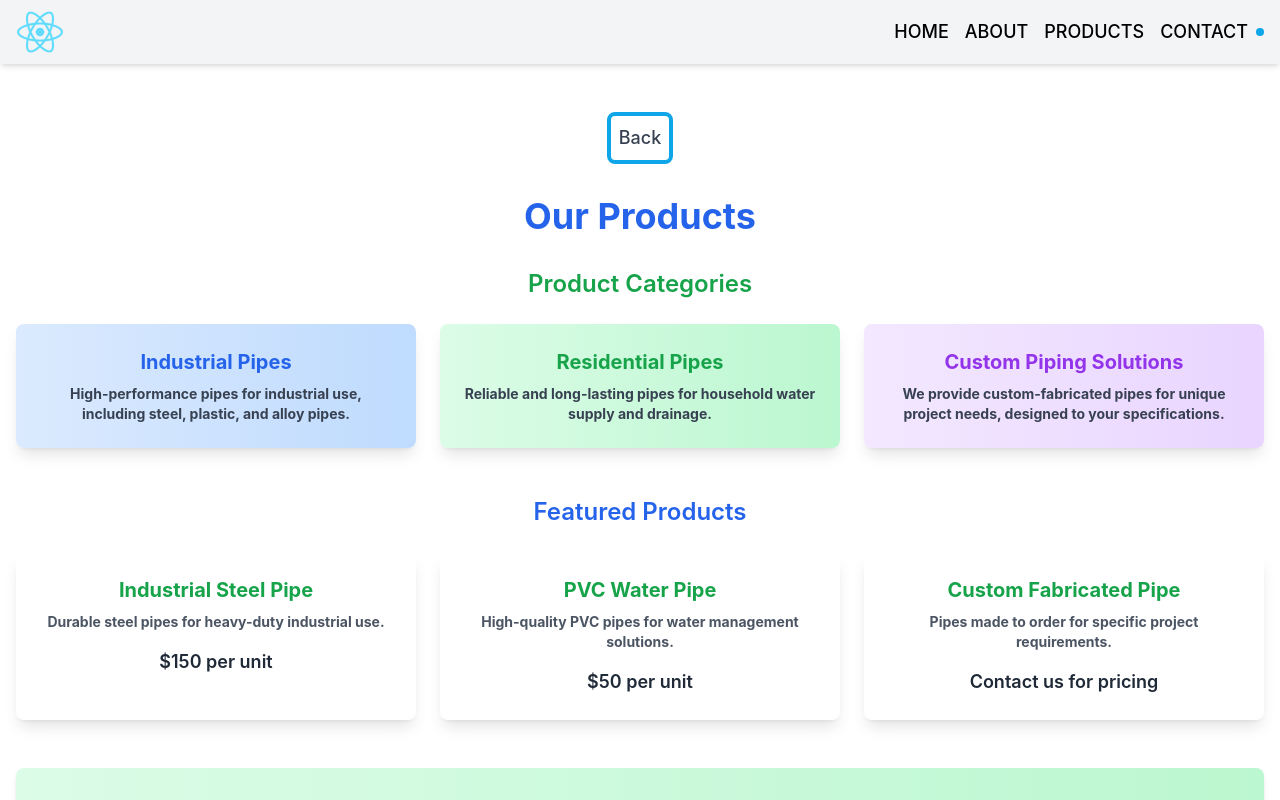
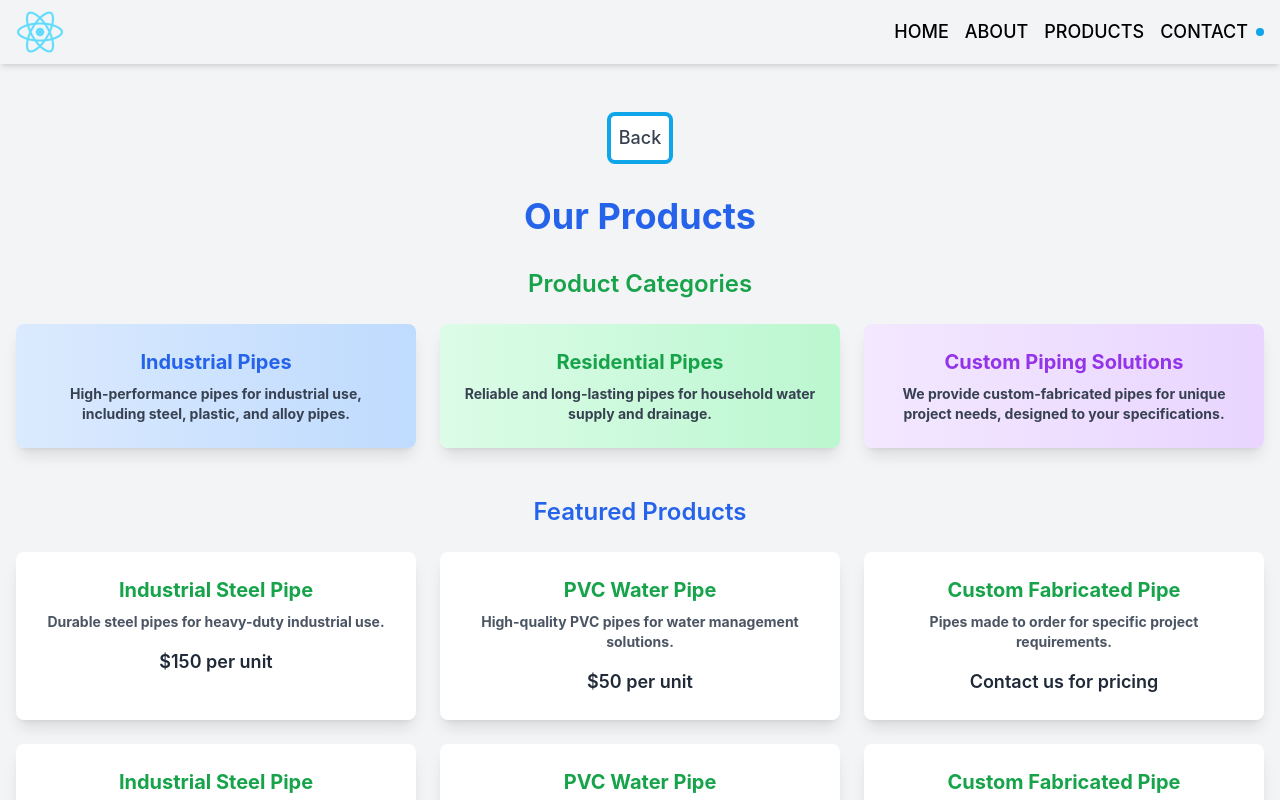
Before and after one commit to chakreshram11/company, a React (Create React App) app: page /product in a window 1280 px wide. Shown: the top 800 px of the page. Built offline with nearby package versions, Linux system fonts and the light colour scheme.

Commit message:
added bg white for back button

```diff
--- a/src/App.js
+++ b/src/App.js
@@ -10,7 +10,7 @@ import ScrollToTop from "./components/ScrillToTop";
 
 function App() {
   return (
-    <div className="select-none">
+    <div className="select-none bg-gray-100">
     <Router>
       <ScrollToTop />
       <Header />
--- a/src/screens/AboutScreen.jsx
+++ b/src/screens/AboutScreen.jsx
@@ -9,7 +9,7 @@ function AboutScreen() {
       <div className="mb-8 text-center">
         <button
           onClick={() => navigate(-1)}
-          className="border-4 border-sky-500 rounded-lg p-2 text-lg font-medium text-gray-700 hover:text-blue-600 transition-colors duration-200"
+          className="border-4 border-sky-500 bg-white rounded-lg p-2 text-lg font-medium text-gray-700 hover:text-blue-600 transition-colors duration-200"
         >
           Back
         </button>
@@ -24,13 +24,13 @@ function AboutScreen() {
       </section>
 
       {/* Mission and Values */}
-      <section className="mb-12">
+      <section className="mb-12 bg-gradient-to-r from-gray-100 via-gray-50 to-gray-100 py-8 px-6 rounded-lg shadow-md">
       <h2 className="text-3xl font-bold mb-4 text-center md:text-left text-green-700">Our Mission</h2>
         <p className="text-lg text-gray-700 leading-relaxed text-center md:text-left">
           Our mission is to deliver top-quality piping solutions that meet the highest industry standards while ensuring environmental sustainability. We aim to exceed our customers' expectations by providing reliable products, expert technical support, and timely delivery.
         </p>
         <h2 className="text-3xl font-bold mt-12 mb-6 text-center md:text-left text-blue-600">Our Values</h2>
-        <ul className="list-disc pl-5 text-lg text-gray-700 leading-relaxed">
+          <ul className="list-none pl-5 text-lg text-gray-700 leading-relaxed text-left">
             <li><strong>Quality:</strong> We are dedicated to producing pipes that are strong, durable, and built to last.</li>
             <li><strong>Innovation:</strong> We continually invest in research and development to stay ahead of the curve in piping technologies.</li>
             <li><strong>Sustainability:</strong> We are committed to reducing our environmental impact through eco-friendly materials and processes.</li>
--- a/src/screens/ContactScreen.jsx
+++ b/src/screens/ContactScreen.jsx
@@ -29,7 +29,7 @@ function ContactScreen() {
       <div className="mb-4">
         <button
           onClick={() => navigate(-1)}
-          className="border-4 border-sky-500 rounded-lg p-2 text-lg font-medium text-gray-700 hover:text-blue-600 transition-colors duration-200"
+          className="border-4 border-sky-500 rounded-lg bg-white p-2 text-lg font-medium text-gray-700 hover:text-blue-600 transition-colors duration-200"
         >
           Back
         </button>
@@ -98,7 +98,7 @@ function ContactScreen() {
       {/* Map Placeholder */}
       <section className="mb-8">
         <h2 className="text-xl font-semibold mb-4 text-center">Our Location</h2>
-        <div className="bg-gray-300 h-64 rounded-lg shadow-lg flex items-center justify-center text-gray-700 mx-4 md:mx-0">
+        <div className="bg-white h-64 rounded-lg shadow-lg flex items-center justify-center text-gray-700 mx-4 md:mx-0">
           [Map Placeholder]
         </div>
         <p className="text-center mt-4 text-sm text-gray-600">Our office is conveniently located in Pipe City. Please visit us for any in-person inquiries.</p>
--- a/src/screens/ProductScreen.jsx
+++ b/src/screens/ProductScreen.jsx
@@ -9,6 +9,12 @@ function ProductScreen() {
     { id: 1, name: 'Industrial Steel Pipe', description: 'Durable steel pipes for heavy-duty industrial use.', price: '$150 per unit' },
     { id: 2, name: 'PVC Water Pipe', description: 'High-quality PVC pipes for water management solutions.', price: '$50 per unit' },
     { id: 3, name: 'Custom Fabricated Pipe', description: 'Pipes made to order for specific project requirements.', price: 'Contact us for pricing' },
+    { id: 4, name: 'Industrial Steel Pipe', description: 'Durable steel pipes for heavy-duty industrial use.', price: '$150 per unit' },
+    { id: 5, name: 'PVC Water Pipe', description: 'High-quality PVC pipes for water management solutions.', price: '$50 per unit' },
+    { id: 6, name: 'Custom Fabricated Pipe', description: 'Pipes made to order for specific project requirements.', price: 'Contact us for pricing' },
+    { id: 7, name: 'Industrial Steel Pipe', description: 'Durable steel pipes for heavy-duty industrial use.', price: '$150 per unit' },
+    { id: 8, name: 'PVC Water Pipe', description: 'High-quality PVC pipes for water management solutions.', price: '$50 per unit' },
+    { id: 9, name: 'Custom Fabricated Pipe', description: 'Pipes made to order for specific project requirements.', price: 'Contact us for pricing' },
   ];
 
   return (
@@ -16,7 +22,7 @@ function ProductScreen() {
       <div className="mb-8 text-center">
         <button
           onClick={() => navigate(-1)}
-          className="border-4 border-sky-500 rounded-lg p-2 text-lg font-medium text-gray-700 hover:text-blue-600 transition-colors duration-200"
+          className="border-4 border-sky-500 rounded-lg bg-white p-2 text-lg font-medium text-gray-700 hover:text-blue-600 transition-colors duration-200"
         >
           Back
         </button>
```
Lines whose indentation alone changed are shown as unchanged.
